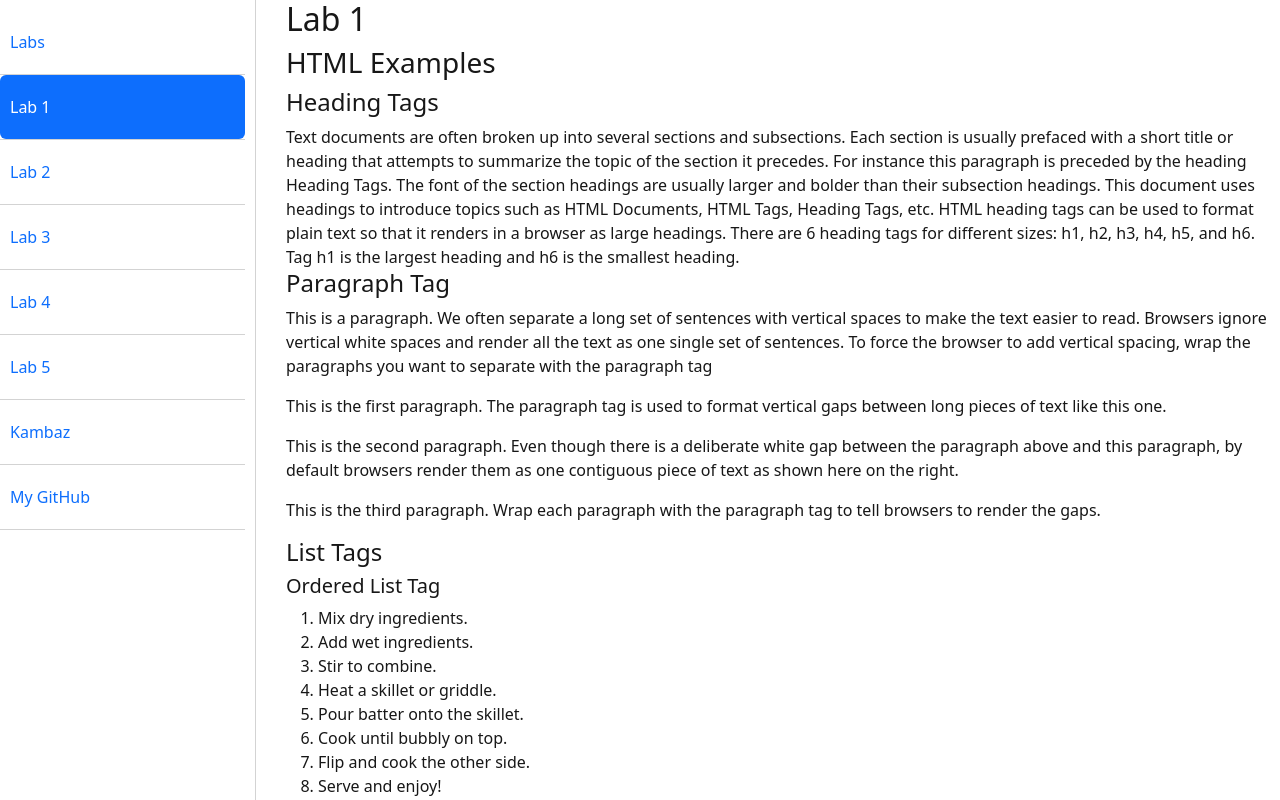
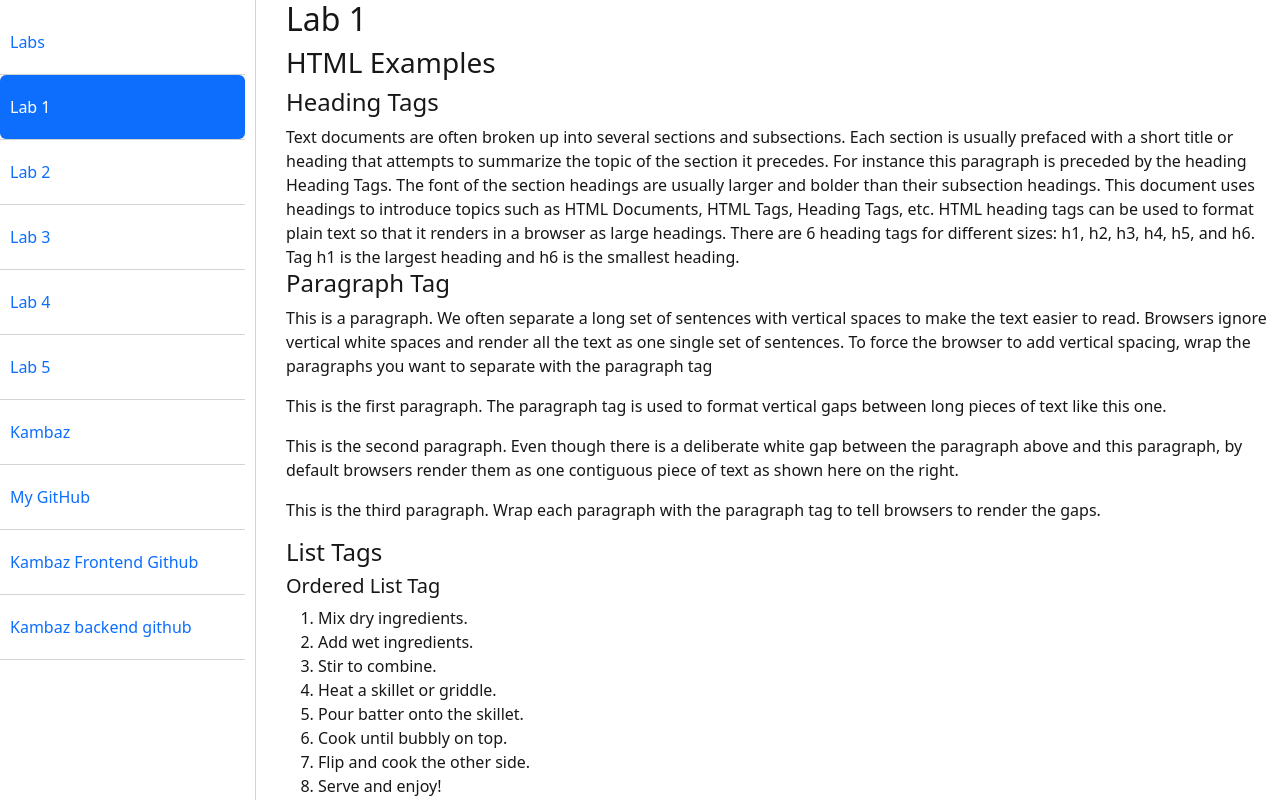
Before and after one commit to arundaniel-kennedy/kambaz-react-web-app, a Next.js app: page /Labs/Lab1 in a window 1280 px wide. Built offline with nearby package versions, Linux system fonts and the light colour scheme.

Commit message:
Update TOC.tsx

```diff
--- a/app/Labs/TOC.tsx
+++ b/app/Labs/TOC.tsx
@@ -54,6 +54,16 @@ export default function TOC() {
           My GitHub
         </NavLink>
       </NavItem>
+      <NavItem>
+        <NavLink href="https://github.com/arundaniel-kennedy/kambaz-react-web-app" target="_blank">
+          Kambaz Frontend Github
+        </NavLink>
+      </NavItem>
+      <NavItem>
+        <NavLink href="https://github.com/arundaniel-kennedy/kambaz-node-server-app" target="_blank">
+          Kambaz backend github
+        </NavLink>
+      </NavItem>
     </Nav>
   );
 }
```
